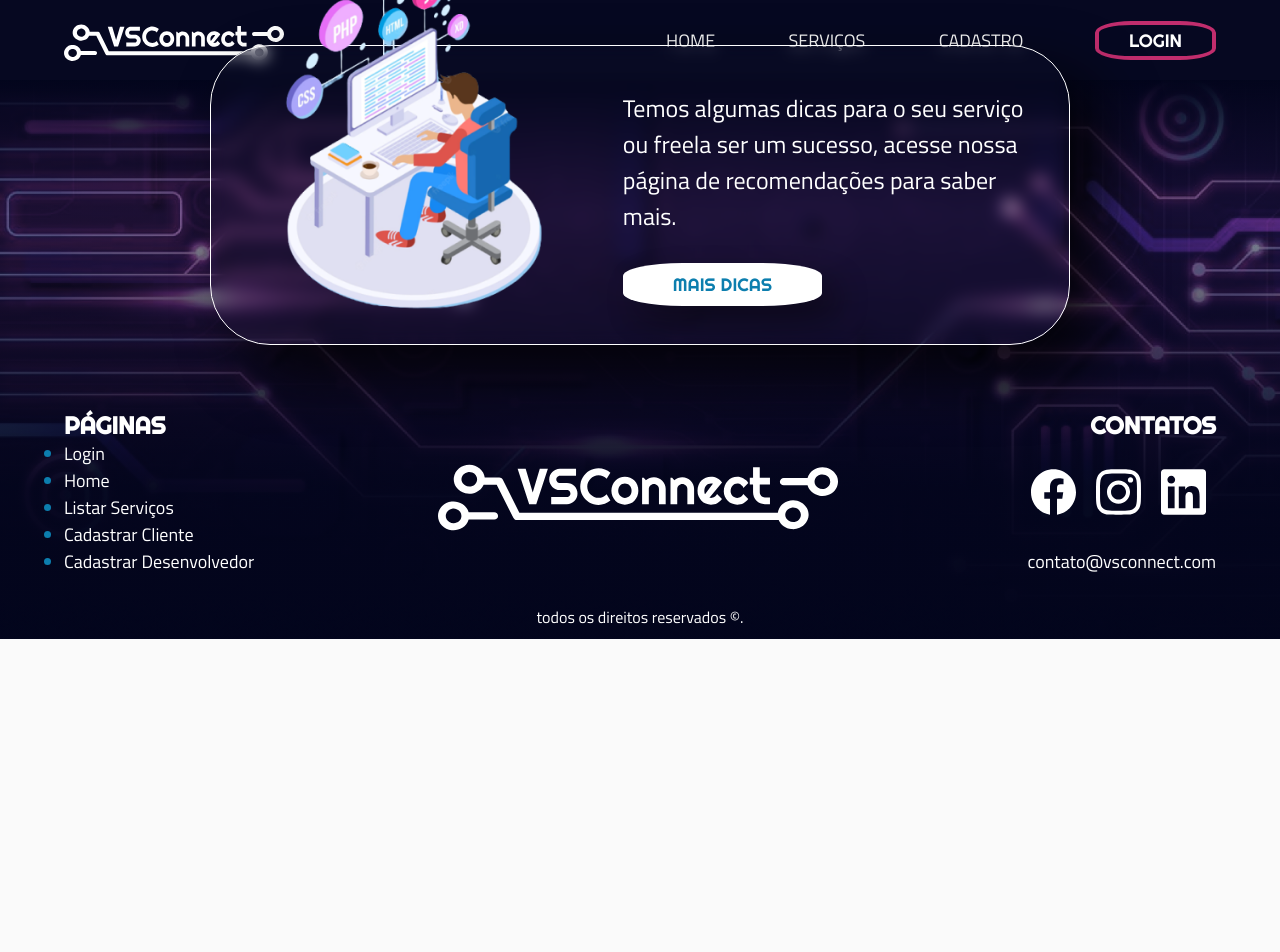
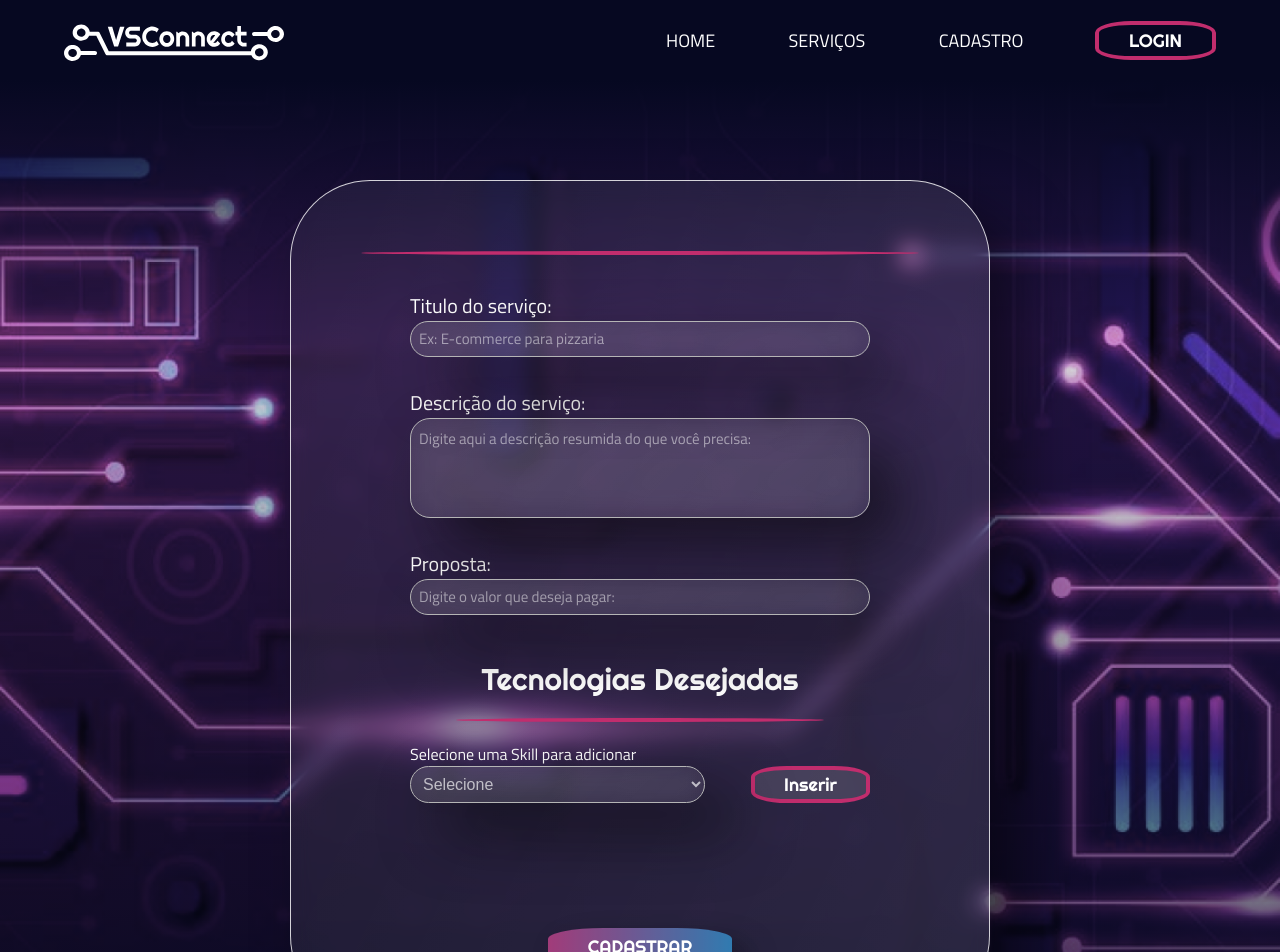
Before and after one commit to Alcides-Never/react_VsConnect, a React (Vite) app: page /cadastroServico in a window 1280 px wide. Shown: the top 952 px of the page. Before the commit the page ends 800 px from the top, so only its background shows below. Built offline with nearby package versions, Linux system fonts and the light colour scheme.

Commit message:
Adicionado pagina Cadastrar Serviços

```diff
--- a/src/components/CardDev/index.tsx
+++ b/src/components/CardDev/index.tsx
@@ -1,6 +1,16 @@
 import './style.css'
 
 export default function CardDev(props: any) {
+
+    // Função abaixo criada para corrigir a devolutiva que fica na base da da API que torna as skills em tipo string
+    // typeof prop.tech seja igual(===) string fará o comando a seguir
+    function parseListaTechs(){
+        if ( typeof props.techs === "string" ) {
+            return JSON.parse(props.techs)
+        } else {
+            return props.techs
+        }
+    }
 
     return (
 
@@ -14,7 +24,7 @@ export default function CardDev(props: any) {
             </div>
                 <div className="techs">
                 {
-                    props.techs.map((tech: string, index: number) => {
+                    parseListaTechs().map((tech: string, index: number) => {
                         return <span key={index}>{tech}</span>
                     })
                 }
--- a/src/main.tsx
+++ b/src/main.tsx
@@ -13,6 +13,7 @@ import Teste from './pages/Teste'
 import ListaDevs from './pages/ListaDevs'
 import PerfilUsuario from './pages/PerfilUsuario'
 import CadastroUsuario from './pages/CadastroUsuario'
+import CadastrarServico from './pages/CadastroServico'
 
 
 ReactDOM.createRoot(document.getElementById('root')!).render(
@@ -27,6 +28,7 @@ ReactDOM.createRoot(document.getElementById('root')!).render(
         <Route path='perfil/:idUsuario' element={ <PerfilUsuario/> } />
         <Route path='cadastroUsuario' element={ <CadastroUsuario/> } />
         {/* <Route path='Teste' element={ < Teste /> } /> */}
+        <Route path='cadastroServico' element={ <CadastrarServico/> }/>
       </Routes>
       <Footer />
 
--- /dev/null
+++ b/src/pages/CadastroServico/index.tsx
@@ -0,0 +1,102 @@
+//estilização
+import "./style.css";
+
+//Hook
+import { useEffect, useState } from "react";
+
+import api from "../../utils/api";
+
+function CadastrarServico() {
+
+    useEffect(() => {
+        //Inserindo o título da guia de endereço da página atual.
+        document.title = "VSConnect - Lista de Serviços";
+    }, []);
+
+
+    //Criação dos estados
+    const[titulo, setTitulo] = useState<string>("");
+    // const[descricao, setDescricao] = useState<string>("");
+    // const[proposta, setProposta] = useState<string>("");
+
+
+
+    function cadastrarServico(event: any){
+        event.preventDefault();
+
+        const formdata = new FormData()
+
+        formdata.append("titulo", titulo)
+
+        api.post("users", formdata).then( (response) => {
+            console.log(response)
+            alert("teste")
+        }).catch( (error) => {
+            console.log(error)
+        } )
+    }
+
+
+    return (
+        <main className="main_cad_servico">
+            <div className="container container_cad_serv">
+                <div className="cad_serv_conteudo">
+                    <h1>Cadastro de Serviço</h1>
+                    <hr />
+                    {/* <form onSubmit={ cadastrarServico } className="cad_serv_formulario" action=""> */}
+                    <form onSubmit={ cadastrarServico } className="cad_serv_formulario" method="POST">
+                        <div className="cad_serv_box_input">
+                            <label htmlFor="titulo">Titulo do serviço:</label>
+                            <input
+                                type="text"
+                                id="titulo"
+                                onChange={ (event) => { setTitulo(event.target.value)} }
+                                placeholder="Ex: E-commerce para pizzaria"
+                            />
+                        </div>
+                        <div className="cad_serv_box_input">
+                            <label htmlFor="descricao">Descrição do serviço:</label>
+                            <textarea
+                                name=""
+                                id="descricao"
+                                placeholder="Digite aqui a descrição resumida do que você precisa:"
+                            ></textarea>
+                        </div>
+                        <div className="cad_serv_box_input">
+                            <label htmlFor="proposta">Proposta:</label>
+                            <input
+                                type="text"
+                                id="proposta"
+                                // onKeyUp={ }
+                                maxLength={17}
+                                placeholder="Digite o valor que deseja pagar:"
+                            />
+                        </div>
+
+                        <span>Tecnologias Desejadas</span>
+                        <hr />
+                        <div className="cad_serv_box_skills">
+                            <span>Selecione uma Skill para adicionar</span>
+                            <div className="cad_linha_select">
+                                <select defaultValue={"DEFAULT"} name="" id="cad_select_skill">
+                                    <option value="DEFAULT" disabled>Selecione</option>
+                                </select>
+                                <input
+                                    type="button"
+                                    value="Inserir"
+                                    id="cad_btn_inserir"
+                                />
+                            </div>
+                            <div id="cad_lista_skills">
+
+                            </div>
+                        </div>
+                        <button type="submit" className="cad_botao">Cadastrar</button>
+                    </form>
+                </div>
+            </div>
+        </main>
+    );
+}
+
+export default CadastrarServico;
--- /dev/null
+++ b/src/pages/CadastroServico/style.css
@@ -0,0 +1,215 @@
+/* MAIN */
+.main_cad_servico {
+    background-image:
+        linear-gradient(180deg, #060821 0%, #06082120 25%, #0608218f 80%, #060821 100%),
+        url("../../assets/img/background_login.png");
+    min-height: calc(100vh - 339px);
+    background-size: cover;
+    background-repeat: no-repeat;
+    background-position: bottom;
+}
+
+.main_cad_servico .container_cad_serv {
+    display: flex;
+    justify-content: center;
+    align-items: center;
+}
+
+.main_cad_servico .cad_serv_conteudo {
+    background: linear-gradient(114.61deg, #ffffff0d 1.08%, #ffffff1e 99.26%);
+    box-shadow: 30px 30px 60px #00000080;
+    border: 1px solid #ffffffcc;
+    backdrop-filter: blur(10px);
+    border-radius: 80px;
+    width: 100%;
+    max-width: 700px;
+    display: flex;
+    flex-direction: column;
+    align-items: center;
+    padding: 50px 0;
+    color: var(--branco);
+    margin: 100px 0;
+}
+
+.main_cad_servico h1 {
+    font-family: var(--font1);
+    font-size: 50px;
+    text-align: center;
+}
+
+.main_cad_servico hr {
+    margin: 20px auto;
+    width: 80%;
+    height: 4px;
+    background-color: var(--rosa);
+    border: none;
+    border-radius: 50%;
+}
+
+.main_cad_servico .cad_serv_formulario {
+    width: 95%;
+    max-width: 460px;
+    display: flex;
+    flex-direction: column;
+    font-family: var(--font2);
+}
+
+.main_cad_servico .cad_serv_box_input {
+    display: flex;
+    flex-direction: column;
+    width: 100%;
+    margin: 15px 0;
+}
+
+.main_cad_servico label {
+    font-size: 20px;
+}
+
+.main_cad_servico .cad_serv_box_input textarea,
+.main_cad_servico .cad_serv_box_input2>input,
+.main_cad_servico .cad_serv_box_input>input {
+    width: 100%;
+    padding: 8px;
+    border-radius: 20px;
+    border: 1px solid #b5b5b5;
+    background: linear-gradient(136deg, #ffffff1a 0%, #ffffff0b 100%);
+    box-shadow: 30px 30px 60px 0px #00000080;
+    backdrop-filter: blur(15px);
+    color: var(--branco);
+    font-size: 16px;
+    resize: none;
+}
+
+.main_cad_servico .cad_serv_box_input textarea {
+    height: 100px;
+}
+
+.main_cad_servico .cad_serv_box_input textarea:focus-visible,
+.main_cad_servico #cad_select_skill:focus-visible,
+.main_cad_servico .cad_serv_box_input2>input:focus-visible,
+.main_cad_servico .cad_serv_box_input>input:focus-visible {
+    outline: 2px solid var(--rosa);
+}
+
+/* Cor de fundo do autocomplete */
+.main_cad_servico input:-webkit-autofill {
+    -webkit-box-shadow: 0 0 0 30px #524569 inset;
+}
+
+/* Cor do texto do autocomplete */
+.main_cad_servico input:-webkit-autofill {
+    -webkit-text-fill-color: var(--branco);
+}
+
+.main_cad_servico .cad_serv_box_input textarea::placeholder,
+.main_cad_servico .cad_serv_box_input2>input::placeholder,
+.main_cad_servico .cad_serv_box_input>input::placeholder {
+    color: #ffffff80;
+    font-size: 15px;
+    font-family: var(--font2);
+}
+
+.main_cad_servico .cad_serv_formulario>span {
+    font-family: var(--font1);
+    font-size: 30px;
+    text-align: center;
+    margin-top: 30px;
+}
+
+.main_cad_servico .cad_hard_skill {
+    display: flex;
+    flex-direction: column;
+    position: relative;
+    right: 182px;
+    width: 460px;
+    display: none;
+}
+
+.main_cad_servico .cad_linha_select {
+    display: flex;
+    gap: 10%;
+}
+
+.main_cad_servico #cad_select_skill {
+    flex: 2;
+    padding: 8px;
+    border-radius: 20px;
+    border: 1px solid #b5b5b5;
+    background: linear-gradient(136deg, #ffffff1a 0%, #ffffff0b 100%);
+    box-shadow: 30px 30px 60px 0px #00000090;
+    backdrop-filter: blur(15px);
+    color: #ffffffaa;
+    font-size: 16px;
+}
+
+.main_cad_servico #cad_select_skill option {
+    /* appearance: none; */
+    background-color: #454158;
+    /* background: linear-gradient(136deg, #ffffff1a 0%, #ffffff0b 100%); */
+}
+
+.main_cad_servico #cad_btn_inserir {
+    flex: .8;
+    font-size: 18px;
+    color: var(--branco);
+    border: 4px solid var(--rosa);
+    /* padding: 4px 30px; */
+    border-radius: 30%;
+    font-family: var(--font1);
+    background-color: #ffffff20;
+    min-width: 90px;
+    cursor: pointer;
+}
+
+.main_cad_servico #cad_lista_skills {
+    display: flex;
+    gap: 10px;
+    flex-wrap: wrap;
+    padding: 50px 0;
+}
+
+.main_cad_servico .cad_item_skill {
+    border: 1px solid #b5b5b5;
+    background: var(--branco);
+    color: var(--azulP);
+    box-shadow: 30px 30px 60px 0px #00000080;
+    backdrop-filter: blur(15px);
+    padding: 2px 10px;
+    border-radius: 20px;
+    display: flex;
+    gap: 10px;
+}
+
+.main_cad_servico .cad_item_excluir {
+    background: none;
+    border: none;
+    display: flex;
+    align-items: center;
+    cursor: pointer;
+}
+
+.main_cad_servico .cad_item_excluir:hover {
+    scale: 1.1;
+    filter: drop-shadow(0 0 2px var(--azul));
+}
+
+.main_cad_servico .cad_item_excluir svg {
+    fill: var(--rosa);
+    height: 16px;
+}
+
+.main_cad_servico .cad_botao {
+    align-self: center;
+    font-family: var(--font1);
+    color: var(--branco);
+    text-transform: uppercase;
+    font-size: 18px;
+    text-decoration: none;
+    border-radius: 30%;
+    box-shadow: 15px 15px 30px #00000066;
+    padding: 7px 40px;
+    background: linear-gradient(0deg, #00000040, rgba(0, 0, 0, 0.25)), linear-gradient(92.23deg, #FF398F -25.96%, #17BBFF 126.83%);
+    border: none;
+    margin-top: 25px;
+    cursor: pointer;
+}
```
